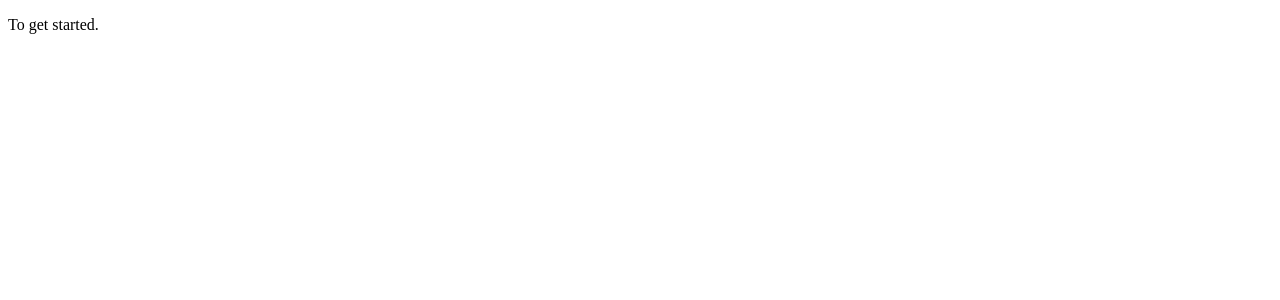
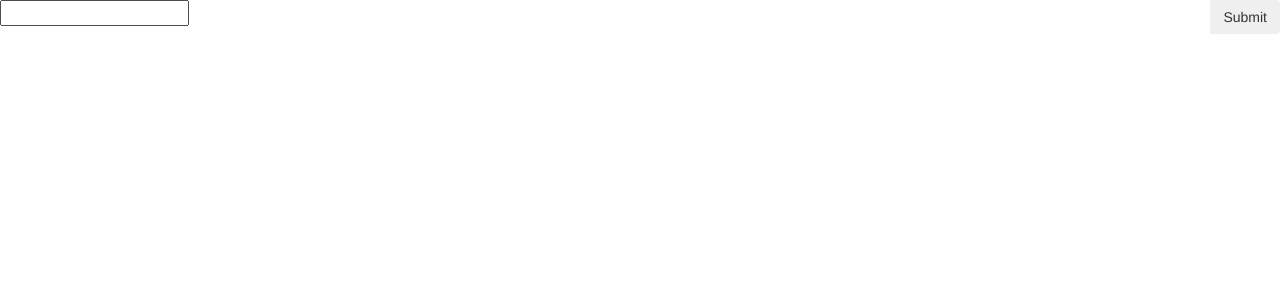
Before and after one commit to this-is-allan/weather, a React (Create React App) app: page / in a window 1280 px wide. Shown: the top 300 px of the page. Built offline with nearby package versions, Linux system fonts and the light colour scheme.

Commit message:
Component setup

```diff
--- a/package.json
+++ b/package.json
@@ -4,6 +4,7 @@
   "private": true,
   "dependencies": {
     "react": "^16.2.0",
+    "react-bootstrap": "^0.32.1",
     "react-dom": "^16.2.0",
     "react-redux": "^5.0.7",
     "react-scripts": "1.1.1"
--- a/public/index.html
+++ b/public/index.html
@@ -19,7 +19,9 @@
       work correctly both with client-side routing and a non-root public URL.
       Learn how to configure a non-root public URL by running `npm run build`.
     -->
-    <title>React App</title>
+    <title>Weather</title>
+    <link rel="stylesheet" href="https://maxcdn.bootstrapcdn.com/bootstrap/3.3.7/css/bootstrap.min.css" integrity="sha384-BVYiiSIFeK1dGmJRAkycuHAHRg32OmUcww7on3RYdg4Va+PmSTsz/K68vbdEjh4u" crossorigin="anonymous">
+
   </head>
   <body>
     <noscript>
--- a/src/components/App.js
+++ b/src/components/App.js
@@ -1,12 +1,12 @@
 import React, { Component } from 'react';
+
+import SearchBar from '../containers/search_bar';
 
 class App extends Component {
   render() {
     return (
-      <div className="App">
-        <p>
-          To get started.
-        </p>
+      <div>
+        <SearchBar />
       </div>
     );
   }
--- /dev/null
+++ b/src/containers/search_bar.js
@@ -0,0 +1,14 @@
+import React, { Component } from 'react';
+
+export default class SearchBar extends Component {
+    render() {
+        return (
+            <form className="input-group">
+                <input />
+                <span className="input-group-btn">
+                    <button type="submit" className="btn btn-secondary">Submit</button>
+                </span>
+            </form>
+        );
+    }
+}
```
Also changed, not shown: 1 other file (tests, documents, lock files or other folders).
